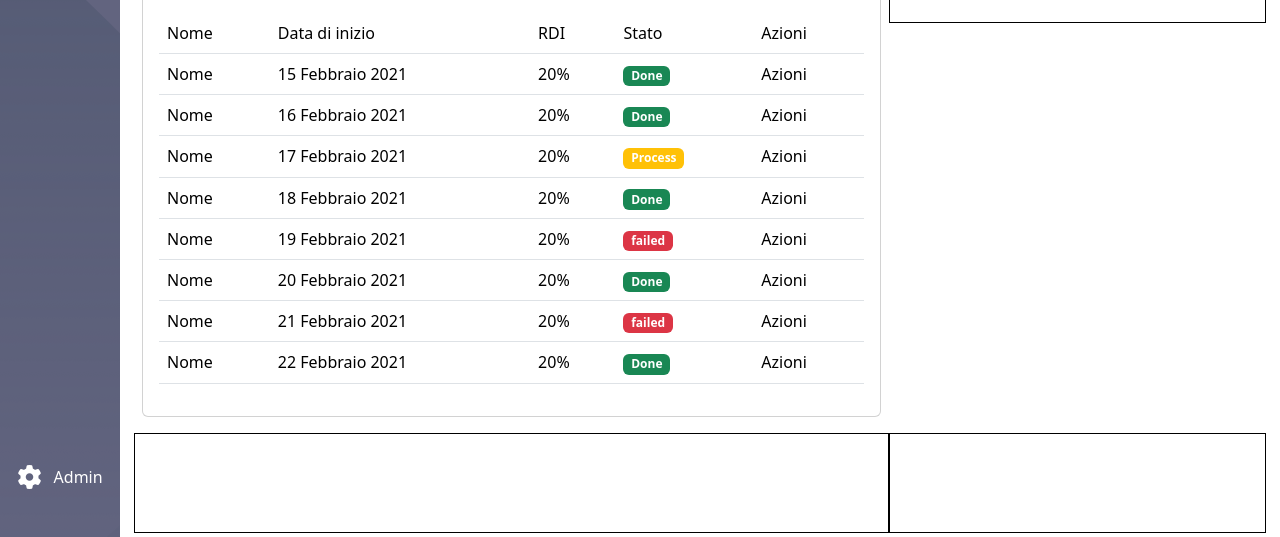
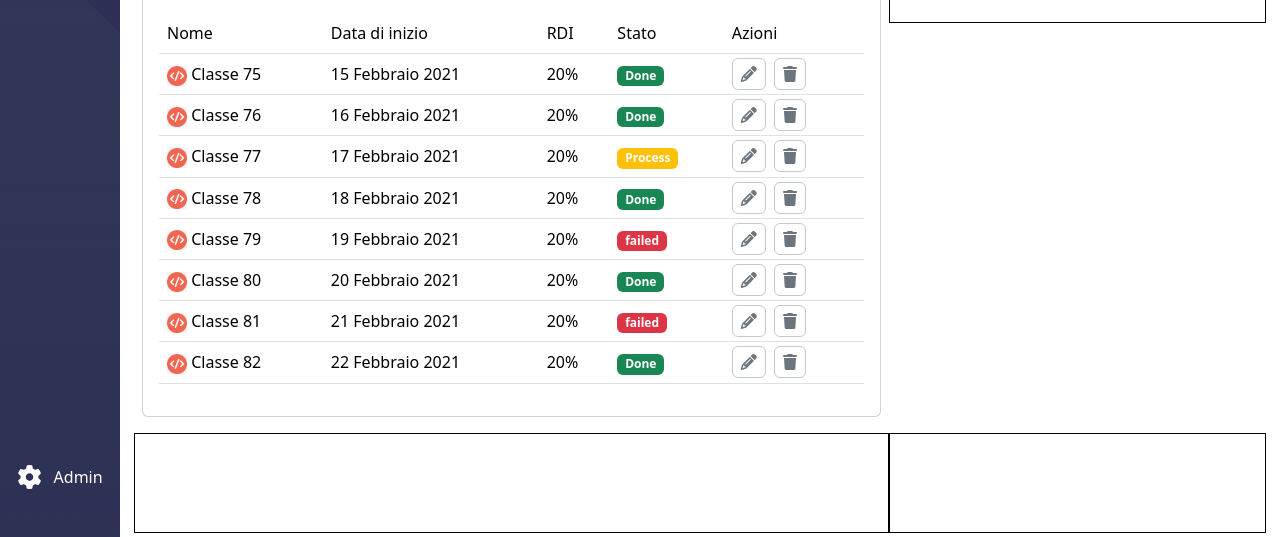
Before and after one commit to pierobramanti/html-css-bootstrap-dashboard, a plain HTML site: page index.html in a window 1280 px wide. Shown: the part 263-800 px from the top of the page. Drawn offline with nearby package versions, Linux system fonts and the light colour scheme.

Commit message:
[ADD] inserted all elements inside table in first card

```diff
--- a/css/style.css
+++ b/css/style.css
@@ -24,7 +24,7 @@ main {
 .side-bar{
     height: calc(100vh - 70px);
     width: 120px;
-    background-color: rgba(1, 4, 48, 0.616);
+    background-color: rgba(1, 4, 48, 0.822);
 }
 
 .main-section{
@@ -33,6 +33,11 @@ main {
     overflow-y: auto;
 }
 
+/*UTILITIES*/
+
+.max-width-20{
+    max-width: 20px;
+}
 
 /*CONTENT'S STYLE*/
 
@@ -46,3 +51,29 @@ main {
 .classe img{
     width: 10%;
 }
+
+/* MEDIA QUEERY*/
+
+@media screen and (max-width: 480px){
+     header{
+        height: 70px;
+    }
+
+    main {
+        height: calc(100vh - 70px);
+        max-width: 100vw;
+    }
+
+    .side-bar{
+        height: calc(100vh - 70px);
+        width: 80px;
+        background-color: rgba(1, 4, 48, 0.822);
+    }
+
+    .main-section{
+        height: calc(100vh - 70px);
+        width: calc(100vw - 80px);
+        overflow-y: auto;
+    }
+
+}
--- a/index.html
+++ b/index.html
@@ -91,74 +91,114 @@
                                             </thead>
                                             <tbody>
                                                 <tr>
-                                                    <td scope="col">Nome</td>
+                                                    <td scope="col">
+                                                        <span><img src="./img/class-avatar.jpg" class="max-width-20"> Classe 75</span>
+                                                    </td>
                                                     <td scope="col">15 Febbraio 2021</td>
                                                     <td scope="col">20%</td>
                                                     <td scope="col"><span class="badge text-bg-success">Done</span></td>
-                                                    <td scope="col">Azioni</td>
+                                                    <td scope="col">
+                                                        <span class="border border-secondary-subtle rounded py-1 px-2 me-1 text-secondary"><i class="fa-solid fa-pencil"></i></span>
+                                                        <span class="border border-secondary-subtle rounded py-1 px-2 me-1 text-secondary"><i class="fa-solid fa-trash"></i></span>
+                                                    </td>
                                                 </tr>
                                                 <tr>
-                                                    <td scope="col">Nome</td>
+                                                    <td scope="col">
+                                                        <span><img src="./img/class-avatar.jpg" class="max-width-20"> Classe 76</span>
+                                                    </td>
                                                     <td scope="col">16 Febbraio 2021</td>
                                                     <td scope="col">20%</td>
                                                     <td scope="col">
                                                         <span class="badge text-bg-success">Done</span>
                                                     </td>
-                                                    <td scope="col">Azioni</td>
+                                                    <td scope="col">
+                                                        <span class="border border-secondary-subtle rounded py-1 px-2 me-1 text-secondary"><i class="fa-solid fa-pencil"></i></span>
+                                                        <span class="border border-secondary-subtle rounded py-1 px-2 me-1 text-secondary"><i class="fa-solid fa-trash"></i></span>
+                                                    </td>
                                                 </tr>
                                                 <tr>
-                                                    <td scope="col">Nome</td>
+                                                    <td scope="col">
+                                                        <span><img src="./img/class-avatar.jpg" class="max-width-20"> Classe 77</span>
+                                                    </td>
                                                     <td scope="col">17 Febbraio 2021</td>
                                                     <td scope="col">20%</td>
                                                     <td scope="col">
                                                         <span class="badge text-bg-warning text-white">Process</span>
                                                     </td>
-                                                    <td scope="col">Azioni</td>
+                                                    <td scope="col">
+                                                        <span class="border border-secondary-subtle rounded py-1 px-2 me-1 text-secondary"><i class="fa-solid fa-pencil"></i></span>
+                                                        <span class="border border-secondary-subtle rounded py-1 px-2 me-1 text-secondary"><i class="fa-solid fa-trash"></i></span>
+                                                    </td>
                                                 </tr>
                                                 <tr>
-                                                    <td scope="col">Nome</td>
+                                                    <td scope="col">
+                                                        <span><img src="./img/class-avatar.jpg" class="max-width-20"> Classe 78</span>
+                                                    </td>
                                                     <td scope="col">18 Febbraio 2021</td>
                                                     <td scope="col">20%</td>
                                                     <td scope="col">
                                                         <span class="badge text-bg-success">Done</span>
                                                     </td>
-                                                    <td scope="col">Azioni</td>
+                                                    <td scope="col">
+                                                        <span class="border border-secondary-subtle rounded py-1 px-2 me-1 text-secondary"><i class="fa-solid fa-pencil"></i></span>
+                                                        <span class="border border-secondary-subtle rounded py-1 px-2 me-1 text-secondary"><i class="fa-solid fa-trash"></i></span>
+                                                    </td>
                                                 </tr>
                                                 <tr>
-                                                    <td scope="col">Nome</td>
+                                                    <td scope="col">
+                                                        <span><img src="./img/class-avatar.jpg" class="max-width-20"> Classe 79</span>
+                                                    </td>
                                                     <td scope="col">19 Febbraio 2021</td>
                                                     <td scope="col">20%</td>
                                                     <td scope="col">
                                                         <span class="badge text-bg-danger text-white">failed</span>
                                                     </td>
-                                                    <td scope="col">Azioni</td>
+                                                    <td scope="col">
+                                                        <span class="border border-secondary-subtle rounded py-1 px-2 me-1 text-secondary"><i class="fa-solid fa-pencil"></i></span>
+                                                        <span class="border border-secondary-subtle rounded py-1 px-2 me-1 text-secondary"><i class="fa-solid fa-trash"></i></span>
+                                                    </td>
                                                 </tr>
                                                 <tr>
-                                                    <td scope="col">Nome</td>
+                                                    <td scope="col">
+                                                        <span><img src="./img/class-avatar.jpg" class="max-width-20"> Classe 80</span>
+                                                    </td>
                                                     <td scope="col">20 Febbraio 2021</td>
                                                     <td scope="col">20%</td>
                                                     <td scope="col">
                                                         <span class="badge text-bg-success">Done</span>
                                                     </td>
-                                                    <td scope="col">Azioni</td>
+                                                    <td scope="col">
+                                                        <span class="border border-secondary-subtle rounded py-1 px-2 me-1 text-secondary"><i class="fa-solid fa-pencil"></i></span>
+                                                        <span class="border border-secondary-subtle rounded py-1 px-2 me-1 text-secondary"><i class="fa-solid fa-trash"></i></span>
+                                                    </td>
                                                 </tr>
                                                 <tr>
-                                                    <td scope="col">Nome</td>
+                                                    <td scope="col">
+                                                        <span><img src="./img/class-avatar.jpg" class="max-width-20"> Classe 81</span>
+                                                    </td>
                                                     <td scope="col">21 Febbraio 2021</td>
                                                     <td scope="col">20%</td>
                                                     <td scope="col">
                                                         <span class="badge text-bg-danger text-white">failed</span>
                                                     </td>
-                                                    <td scope="col">Azioni</td>
+                                                    <td scope="col">
+                                                        <span class="border border-secondary-subtle rounded py-1 px-2 me-1 text-secondary"><i class="fa-solid fa-pencil"></i></span>
+                                                        <span class="border border-secondary-subtle rounded py-1 px-2 me-1 text-secondary"><i class="fa-solid fa-trash"></i></span>
+                                                    </td>
                                                 </tr>
                                                 <tr>
-                                                    <td scope="col">Nome</td>
+                                                    <td scope="col">
+                                                        <span><img src="./img/class-avatar.jpg" class="max-width-20"> Classe 82</span>
+                                                    </td>
                                                     <td scope="col">22 Febbraio 2021</td>
                                                     <td scope="col">20%</td>
                                                     <td scope="col">
                                                         <span class="badge text-bg-success">Done</span>
                                                     </td>
-                                                    <td scope="col">Azioni</td>
+                                                    <td scope="col">
+                                                        <span class="border border-secondary-subtle rounded py-1 px-2 me-1 text-secondary"><i class="fa-solid fa-pencil"></i></span>
+                                                        <span class="border border-secondary-subtle rounded py-1 px-2 me-1 text-secondary"><i class="fa-solid fa-trash"></i></span>
+                                                    </td>
                                                 </tr>
                                             </tbody>
                                         </table>
```
